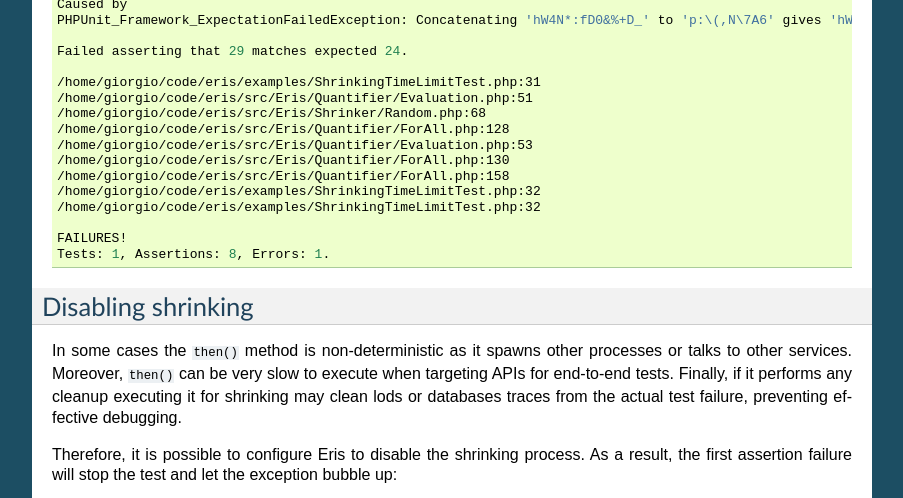
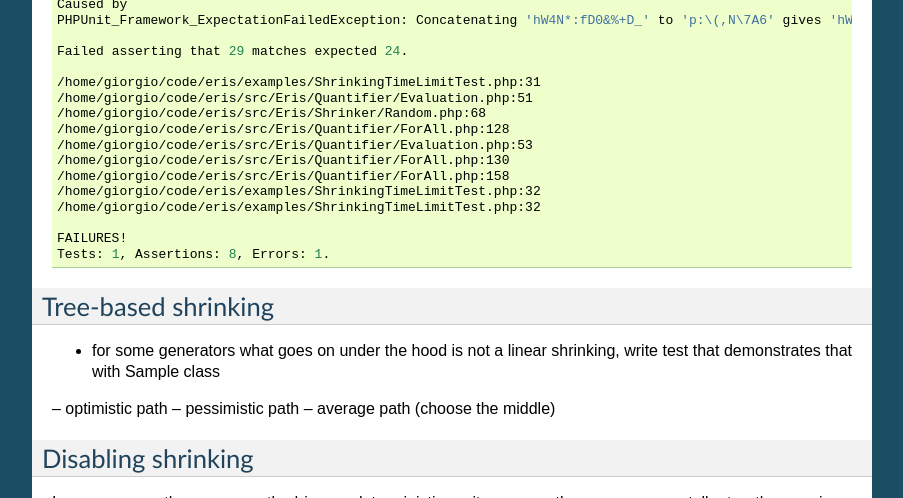
Before and after one commit to giorgiosironi/eris, a Sphinx documentation site: the page built from docs/shrinking.rst, in a window 1280 px wide and 900 px high, scrolled down 2276 px, cut to the strip 0-498 px from the top of the window. Shown: the whole strip, without its empty margins (198-1101 px from the left). Built offline with Sphinx 7.4.7, drawn with Linux system fonts in a browser that asks for light colours.

Commit message:
Shrinking strategy placeholder

```diff
--- a/docs/shrinking.rst
+++ b/docs/shrinking.rst
@@ -133,6 +133,14 @@ The shrinking for this test will not run for more than 2 seconds (although the t
     FAILURES!
     Tests: 1, Assertions: 8, Errors: 1.
 
+Tree-based shrinking
+--------------------
+
+- for some generators what goes on under the hood is not a linear shrinking, write test that demonstrates that with Sample class
+-- optimistic path
+-- pessimistic path
+-- average path (choose the middle)
+
 Disabling shrinking
 -------------------
 
```
